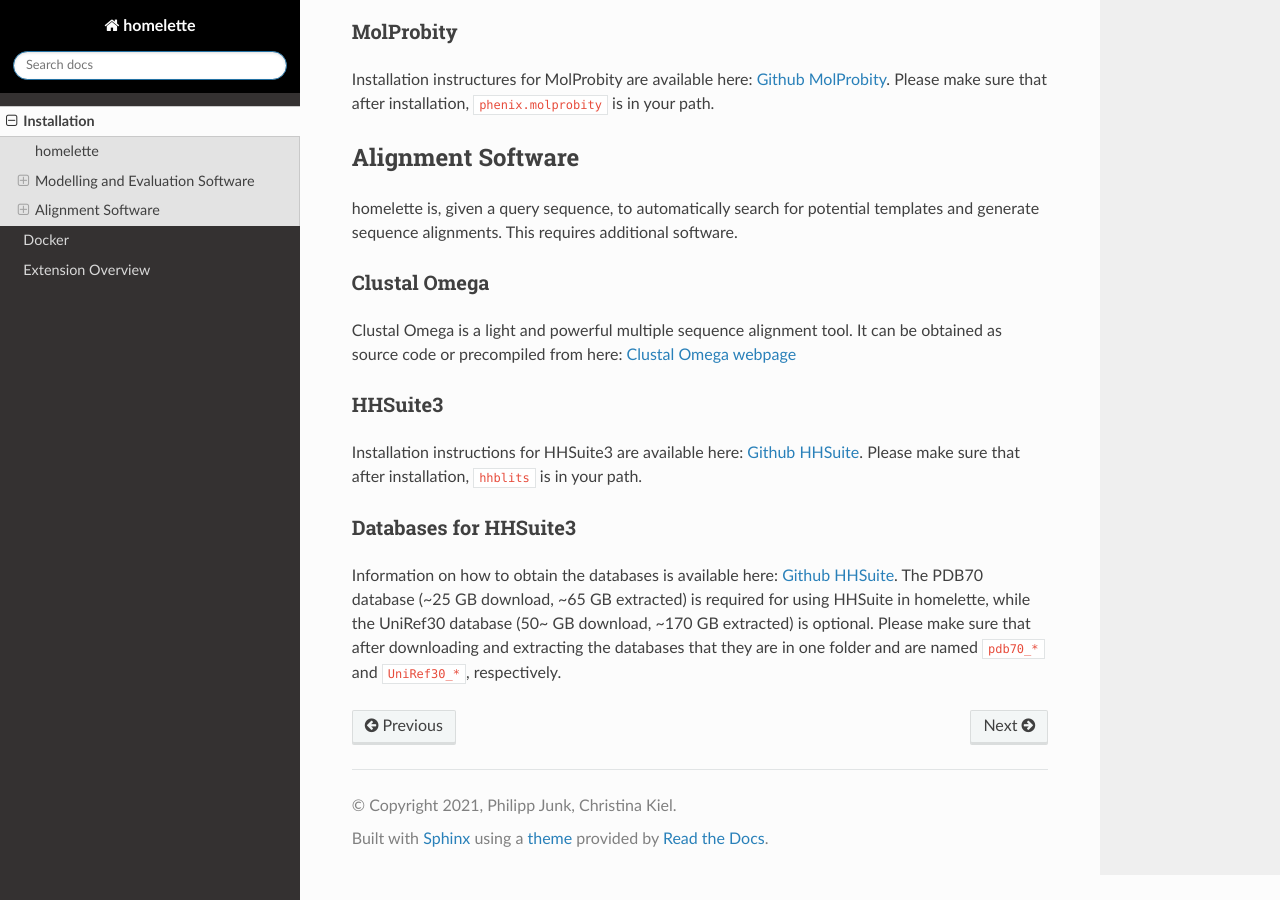
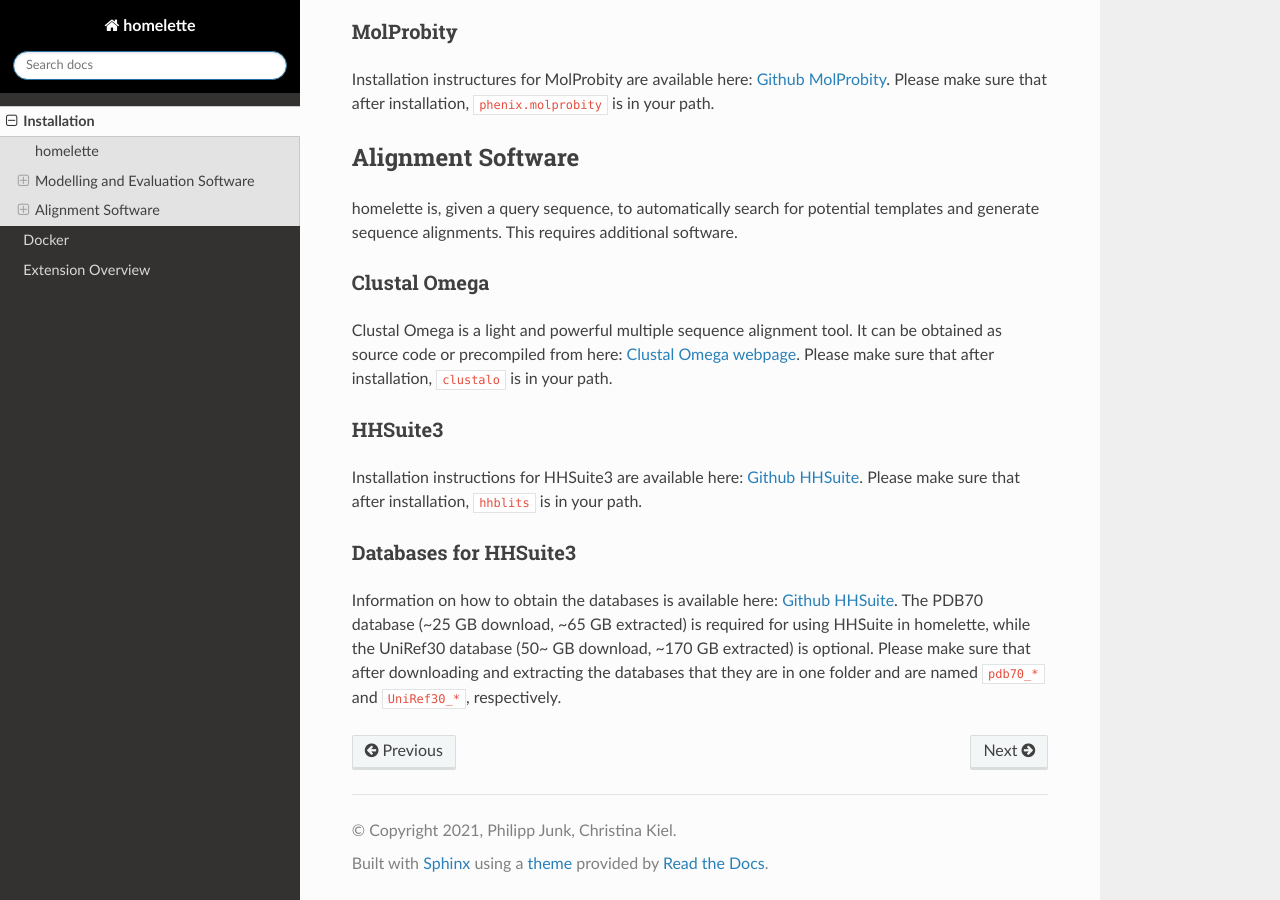
Before and after one commit to PhilippJunk/homelette, a Sphinx documentation site: the page built from docs/installation.rst, in a window 1280 px wide and 900 px high, scrolled down 1630 px. Built offline with Sphinx 7.4.7 and the Read the Docs theme 2.0.0, drawn with Linux system fonts in a browser that asks for light colours; pages that are not in the unit, such as notebooks, are missing from menus.

Commit message:
Specified name for exectuable for clustal omega in documentation

```diff
--- a/docs/installation.rst
+++ b/docs/installation.rst
@@ -70,7 +70,7 @@
 Clustal Omega
 ^^^^^^^^^^^^^
 
-Clustal Omega is a light and powerful multiple sequence alignment tool. It can be obtained as source code or precompiled from here: `Clustal Omega webpage <http://www.clustal.org/omega/>`_
+Clustal Omega is a light and powerful multiple sequence alignment tool. It can be obtained as source code or precompiled from here: `Clustal Omega webpage <http://www.clustal.org/omega/>`_. Please make sure that after installation, ``clustalo`` is in your path.
 
 HHSuite3
 ^^^^^^^^
```
